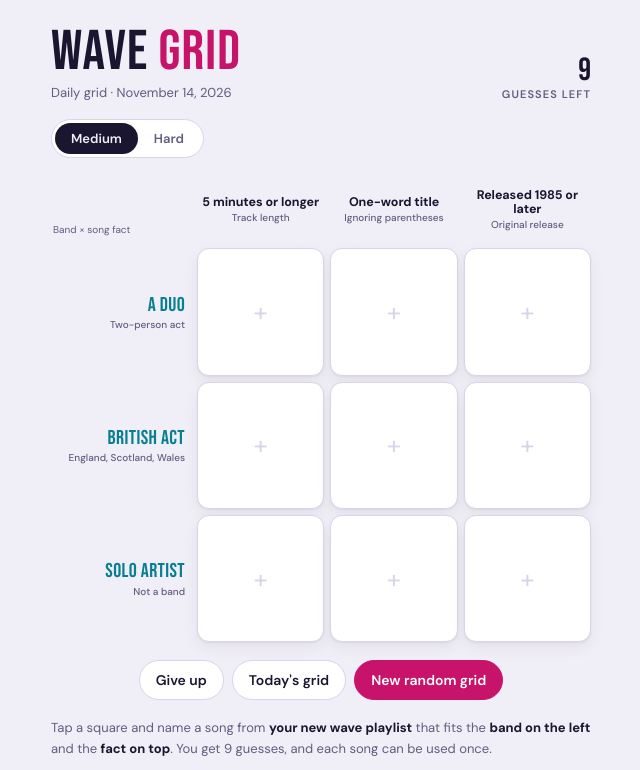
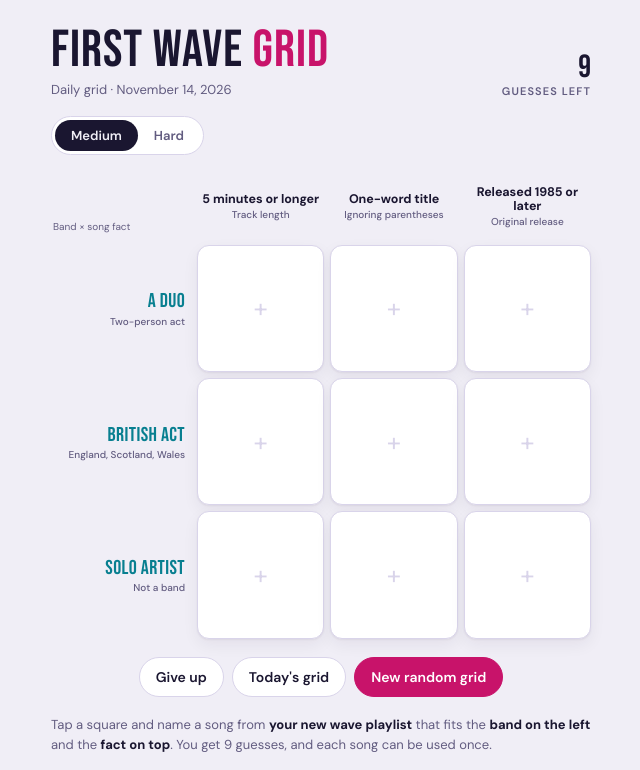
Before and after one commit to rynog55/claude-test, a plain HTML site: page games/first-wave-grid.html in a window 1280 px wide. Shown: the top 770 px of the page, without its empty margins (319-959 px from the left). Drawn offline with Linux system fonts and the light colour scheme.

Commit message:
Rename Wave Grid to First Wave Grid
Co-Authored-By: Claude Opus 5.5 <noreply@anthropic.com>
Claude-Session: https://claude.ai/code/session_017FxQfN4MhQixpUmBSE1xdn

```diff
--- a/games/wave-grid.html
+++ b/games/first-wave-grid.html
@@ -1,4 +1,4 @@
-<title>Wave Grid</title>
+<title>First Wave Grid</title>
 <meta name="claude:viewport-fit-sides" content="cover">
 <link rel="stylesheet" href="https://fonts.googleapis.com/css2?family=Bebas+Neue&family=DM+Sans:wght@400;500;600;700&display=swap">
 <style>
@@ -41,7 +41,7 @@ body {
 }
 .wrap { max-width: 540px; margin: 0 auto; display: flex; flex-direction: column; gap: 18px; }
 header { display: flex; justify-content: space-between; align-items: flex-end; gap: 12px; }
-h1 { font-family: var(--font-display); font-weight: 400; font-size: clamp(40px, 12vw, 56px); line-height: .9; margin: 0; letter-spacing: .02em; white-space: nowrap; }
+h1 { font-family: var(--font-display); font-weight: 400; font-size: clamp(34px, 10vw, 52px); line-height: .9; margin: 0; letter-spacing: .02em; white-space: nowrap; }
 h1 span { color: var(--accent); }
 .sub { margin: 6px 0 0; color: var(--muted); font-size: 13px; }
 .left { text-align: right; }
@@ -113,7 +113,7 @@ h1 span { color: var(--accent); }
 <div class="wrap">
   <header>
     <div>
-      <h1>Wave <span>Grid</span></h1>
+      <h1>First Wave <span>Grid</span></h1>
       <p class="sub" id="label">Daily grid</p>
     </div>
     <div class="left"><b id="left">9</b><small>Guesses left</small></div>
```
Also changed, not shown: 3 other files.
